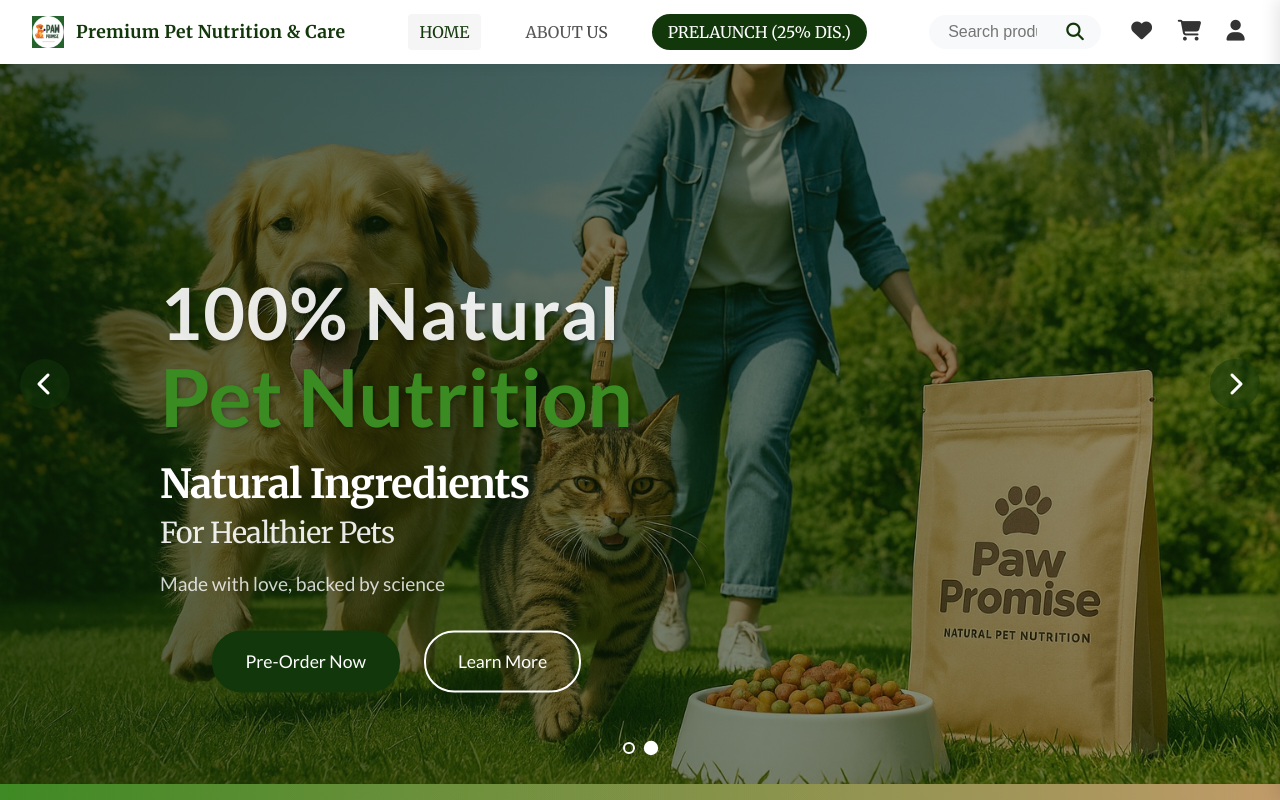
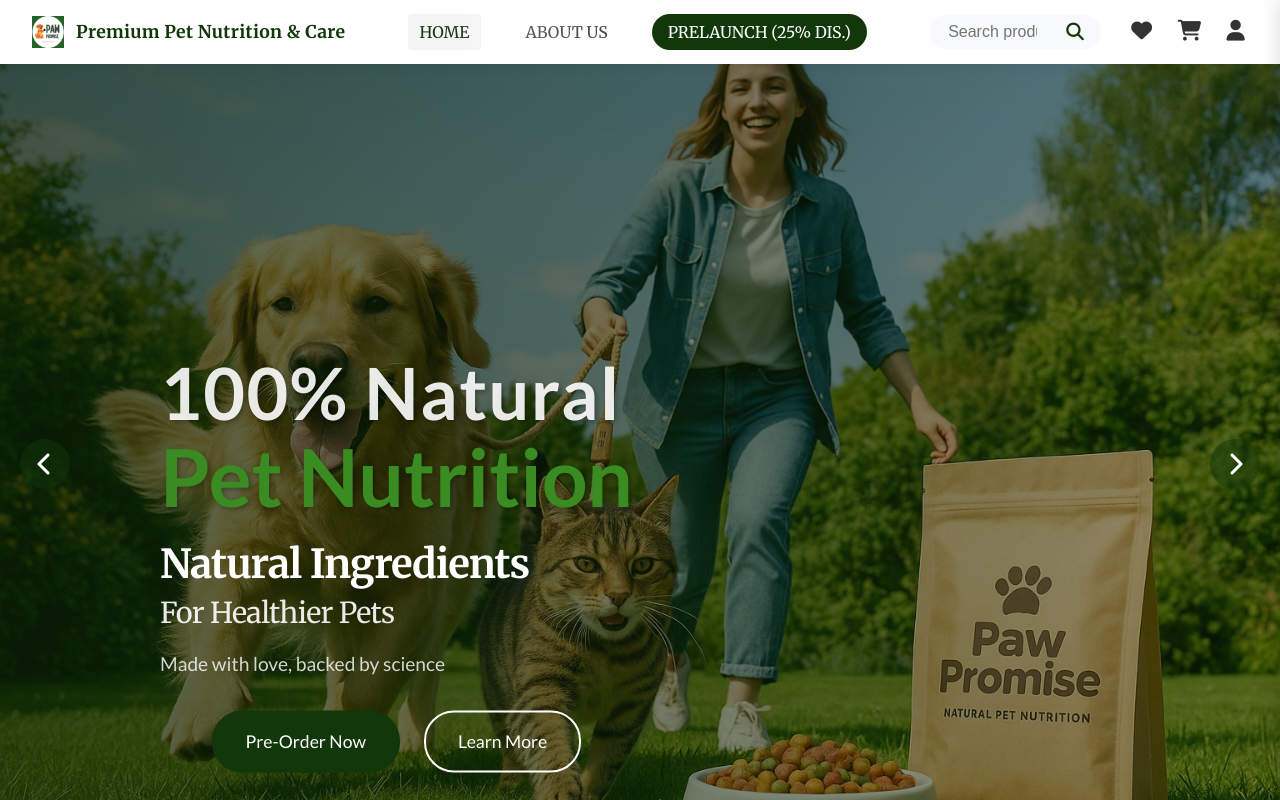
Before and after one commit to tuleshghelani/pawpromise, an Angular app: page / in a window 1280 px wide. Built offline with nearby package versions, Linux system fonts and the light colour scheme.

Commit message:
Comment out unused content in footer and home component for improved clarity and maintainability.

```diff
--- a/src/app/components/footer/footer.component.html
+++ b/src/app/components/footer/footer.component.html
@@ -103,7 +103,7 @@
   <div class="footer-bottom">
     <div class="container">
       <p class="copyright">© {{currentYear}} Pawpromise. All rights reserved.</p>
-      <p class="credits">No.1 Pet Nutrition Manufacturer in London, UK</p>
+      <!-- <p class="credits">No.1 Pet Nutrition Manufacturer in London, UK</p> -->
     </div>
   </div>
 </footer>
--- a/src/app/pages/home/home.component.scss
+++ b/src/app/pages/home/home.component.scss
@@ -11,7 +11,7 @@
     height: 100vh;
     min-height: 600px;
     overflow: hidden;
-    margin-top: -80px; // Adjust based on header height
+    margin-top: 0px; // Adjust based on header height
 
     .slider-container {
       position: relative;
@@ -34,9 +34,9 @@
         position: absolute;
         inset: 0;
         img {
-          width: 100%;
-          height: 100%;
-          object-fit: cover;
+          // width: 100%;
+          // height: 100%;
+          object-fit: contain;
         }
 
         &::after {
```
